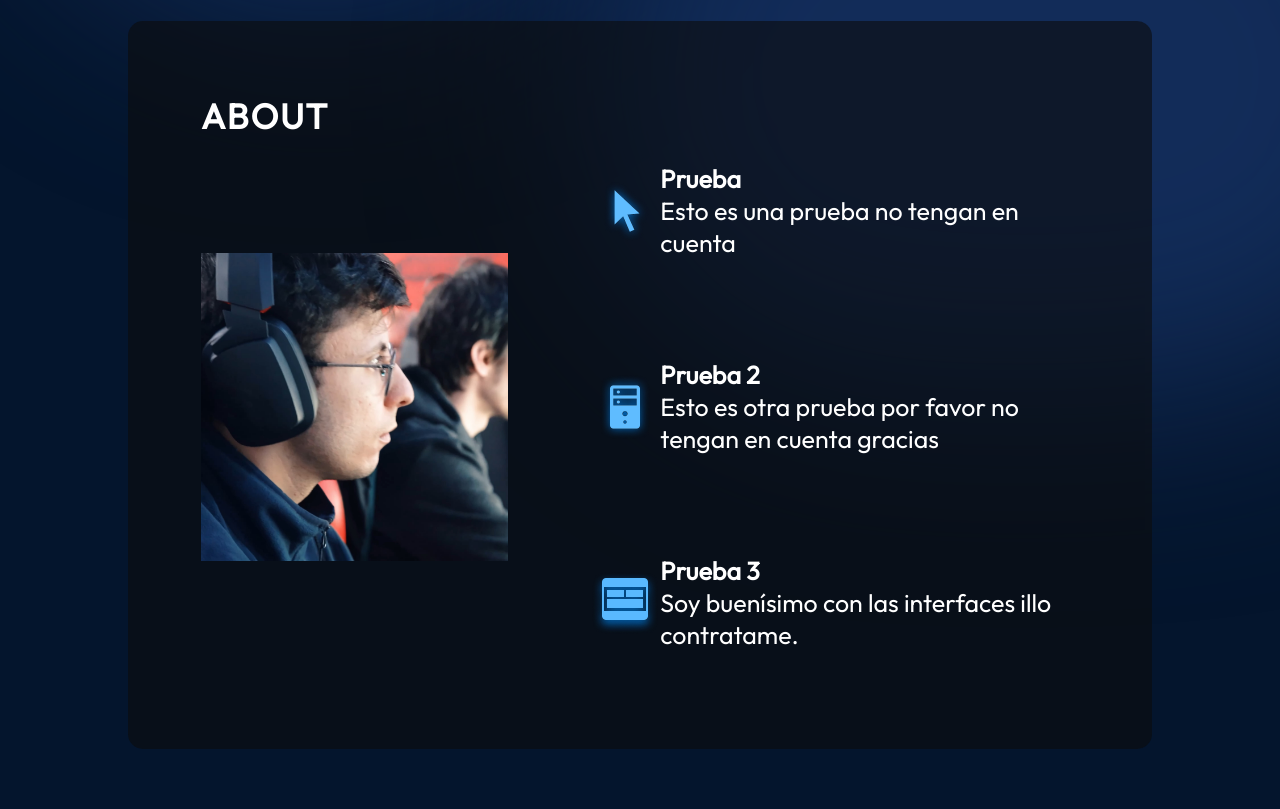
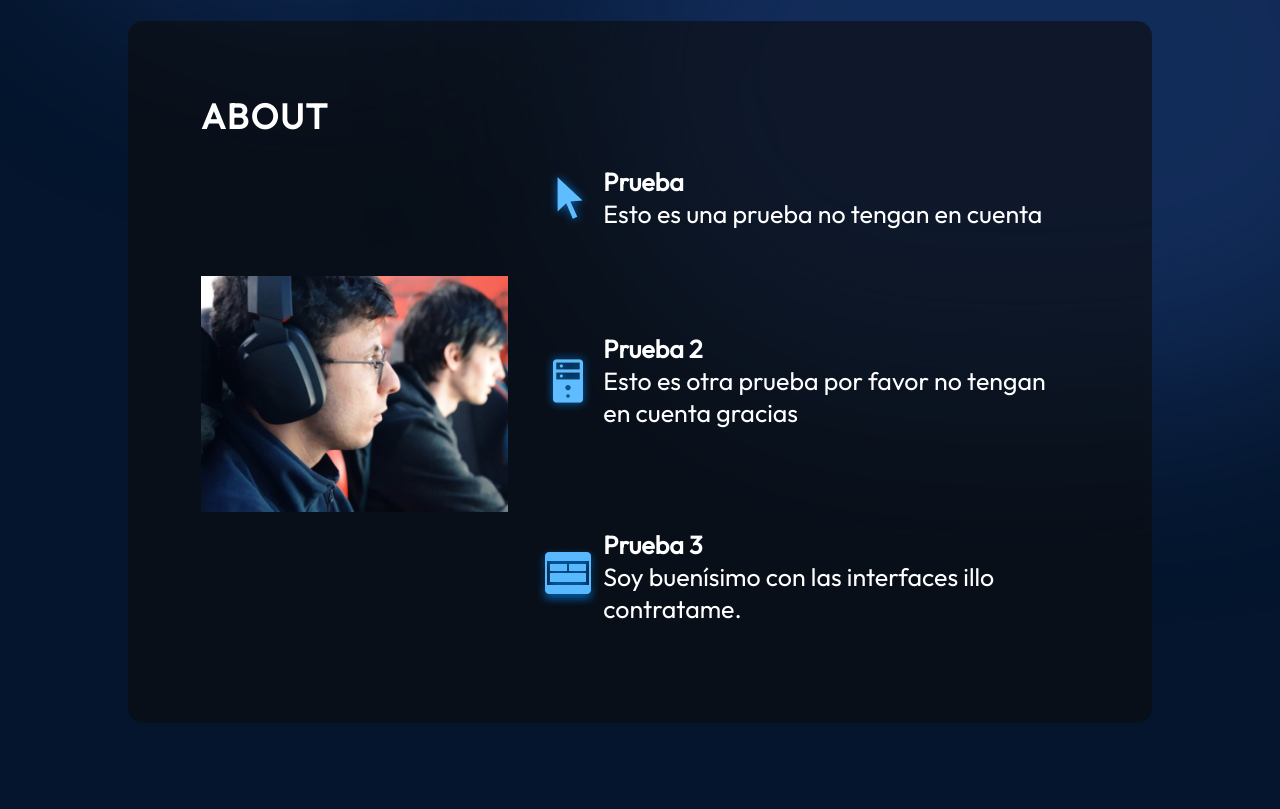
Before and after one commit to Deinigu/portfolio, a React (Vite) app: page / in a window 1280 px wide. Shown: the part 640-1449 px from the top of the page. Built offline with nearby package versions, Linux system fonts and the light colour scheme.

Commit message:
🪲Fixed about flex bug

```diff
--- a/src/components/About/About.module.css
+++ b/src/components/About/About.module.css
@@ -12,11 +12,11 @@
 }
 
 .title {
+  color: var(--color-text);
   font-size: 35px;
   font-weight: 700;
   letter-spacing: 1.75px;
   text-transform: uppercase;
-  color: var(--color-text);
 }
 
 .content {
@@ -27,8 +27,6 @@
 
 .aboutImage {
   width: 35%;
-  aspect-ratio: 1 / 1;
-  object-fit: cover;
 }
 
 .aboutItems {
@@ -45,7 +43,6 @@
   border-radius: 20px;
   list-style: none;
   padding: 25px;
-  margin-left: 10%;
   background-image: linear-gradient(
     90deg,
     rgba(165, 215, 232, 0.42) 0%,
@@ -86,12 +83,10 @@
 
   .aboutItems {
     margin-top: 29px;
-    align-items: center;
   }
 
   .aboutItem {
     padding-left: 0;
     padding-right: 0;
-    margin-left: 0px;
   }
 }
```
